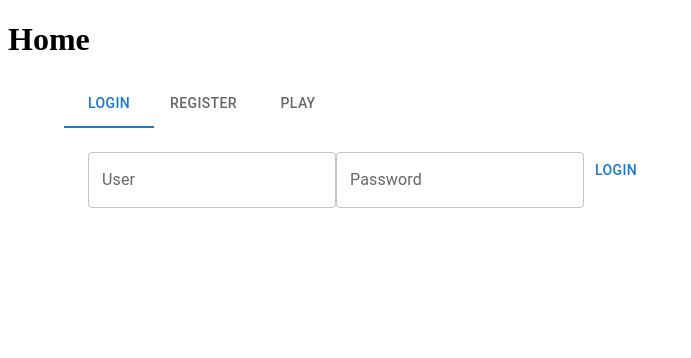
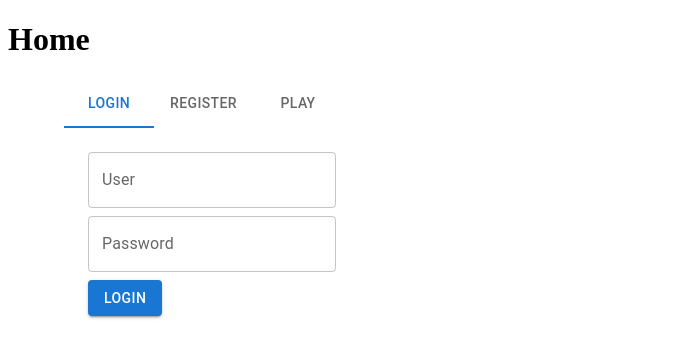
Before and after one commit to PhiboGit/chat-app-frontend-react, a React (Vite) app: page / in a window 1280 px wide. Shown: the top 358 px of the page, without its empty margins (0-691 px from the left). Built offline with nearby package versions, Linux system fonts and the light colour scheme.

Commit message:
grid for form fields

```diff
--- a/src/components/auth/AuthForm.jsx
+++ b/src/components/auth/AuthForm.jsx
@@ -94,7 +94,7 @@ const AuthForm = () => {
           <RegisterForm onRegister={handleRegister} />
         </CustomTabPanel>
         <CustomTabPanel value={view} index={2}>
-          <Button onClick={() => navigate('/game')}>Play</Button>
+          <Button variant="contained" onClick={() => navigate('/game')}>Play</Button>
         </CustomTabPanel>
       </Box>
     </Container>
--- a/src/components/auth/LoginForm.jsx
+++ b/src/components/auth/LoginForm.jsx
@@ -1,7 +1,7 @@
 // LoginForm.jsx
 import React, { useState } from 'react';
 import AuthService from './AuthService';
-import { Button, TextField } from '@mui/material';
+import { Button, TextField, Grid } from '@mui/material';
 
 export default function LoginForm({ onLogin }) {
   // State for form fields
@@ -24,19 +24,29 @@ export default function LoginForm({ onLogin }) {
 
   return (
     <form onSubmit={handleSubmit}>
+      <Grid container spacing={1} direction="column">
+        <Grid item>
           <TextField
             label="User"
             type="text"
             value={username}
             onChange={(e) => setUsername(e.target.value)}
           />
+        </Grid>
+        <Grid item>
           <TextField
             label="Password"
             type="password"
             value={password}
             onChange={(e) => setPassword(e.target.value)}
           />
-      <Button type="submit">Login</Button>
+        </Grid>
+        <Grid item>
+          <Button variant="contained" type="submit">
+            Login
+          </Button>
+        </Grid>
+      </Grid>
     </form>
   );
 }
--- a/src/components/auth/RegisterForm.jsx
+++ b/src/components/auth/RegisterForm.jsx
@@ -1,7 +1,7 @@
 // RegisterForm.jsx
 import React, { useState } from 'react';
 import AuthService from './AuthService';
-import { Button, TextField } from '@mui/material';
+import { Button, Grid, TextField } from '@mui/material';
 
 export default function RegisterForm({ onRegister }) {
   // State for form fields
@@ -25,25 +25,35 @@ export default function RegisterForm({ onRegister }) {
 
   return (
     <form onSubmit={handleSubmit}>
+      <Grid container spacing={1} direction="column">
+        <Grid item>
           <TextField
             label="Character"
             type="text"
             value={character}
             onChange={(e) => setCharacter(e.target.value)}
           />
+        </Grid>
+        <Grid item>
           <TextField
             label="User"
             type="text"
             value={user}
             onChange={(e) => setUser(e.target.value)}
           />
+        </Grid>
+        <Grid item>
           <TextField
             label="Password"
             type="password"
             value={password}
             onChange={(e) => setPassword(e.target.value)}
           />
-      <Button type="submit">Register</Button>
+        </Grid>
+        <Grid item>
+          <Button variant="contained" type="submit">Register</Button>
+        </Grid>
+      </Grid>
     </form>
   );
 }
```
Lines whose indentation alone changed are shown as unchanged.
